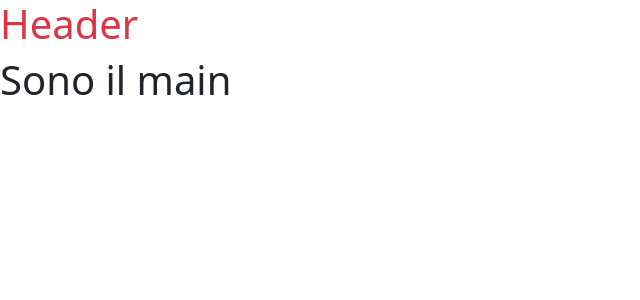
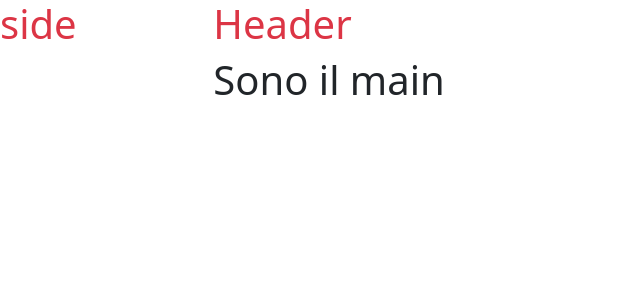
Before and after one commit to dona70909/react-tests, a React (Create React App) app: page / in a window 1280 px wide. Shown: the top 300 px of the page, without its empty margins (0-640 px from the left). Built offline with nearby package versions, Linux system fonts and the light colour scheme.

Commit message:
side bar and main content

```diff
--- a/src/App.js
+++ b/src/App.js
@@ -4,6 +4,7 @@ import React from 'react';
 import './App.css';
 import Main from './components/main/Main';
 import Header from './components/header/Header';
+import SideBar from './components/header/SideBar';
 
 /* elemento principale di react. può essere suddiviso in altri component */
 /**
@@ -17,10 +18,18 @@ class App extends React.Component {
 
     return (
 
-      <div className="App">
-        <Header/>
-        <Main/>
-      </div>
+      <section className="App d-flex">
+
+        <div className='left-side col-2'>
+          <SideBar/>
+        </div>
+
+        <div className='right-side col-10'>
+          <Header/>
+          <Main/>
+        </div>
+
+      </section>
     );
   }
 }
--- /dev/null
+++ b/src/components/header/SideBar.js
@@ -0,0 +1,19 @@
+
+import React from 'react';
+
+/**
+ * Questo è il componente sidebar
+ */
+
+class SideBar extends React.Component {
+
+    render() {
+        return (
+
+            <h1 className='text-danger'>side</h1>
+
+        )
+    }
+}
+
+export default SideBar;
```
